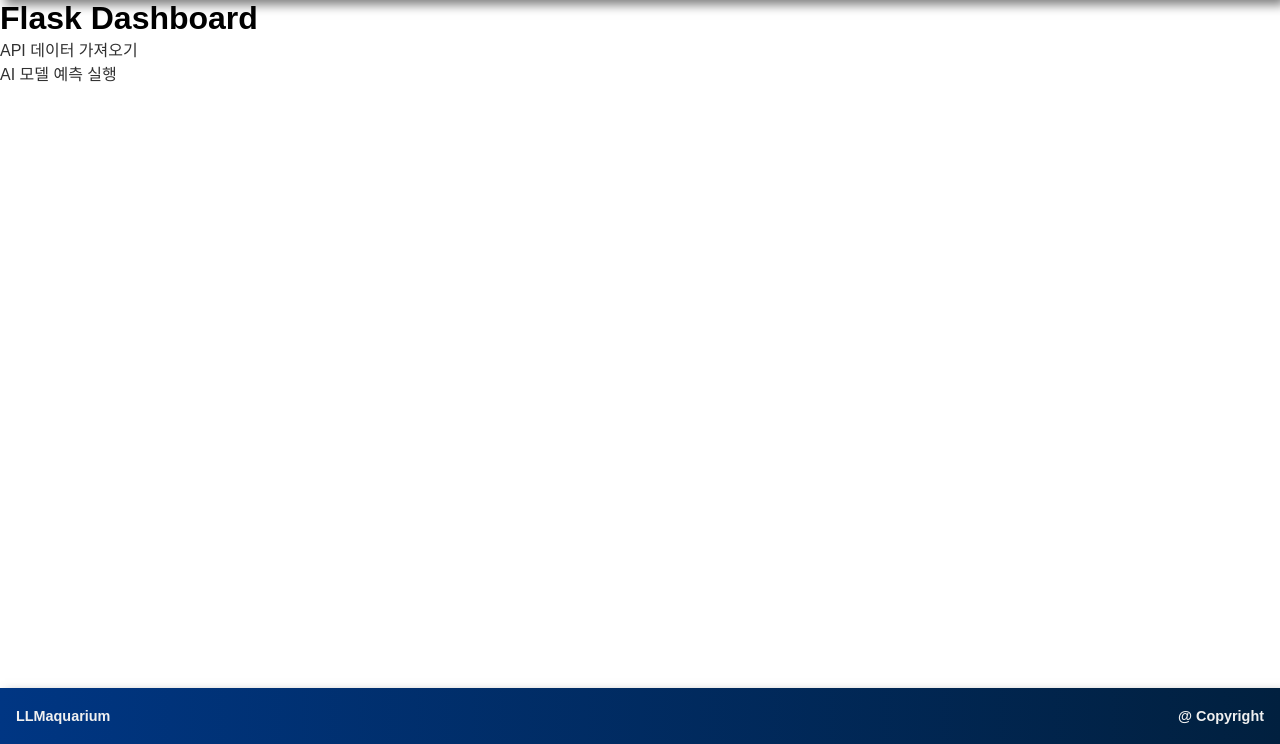
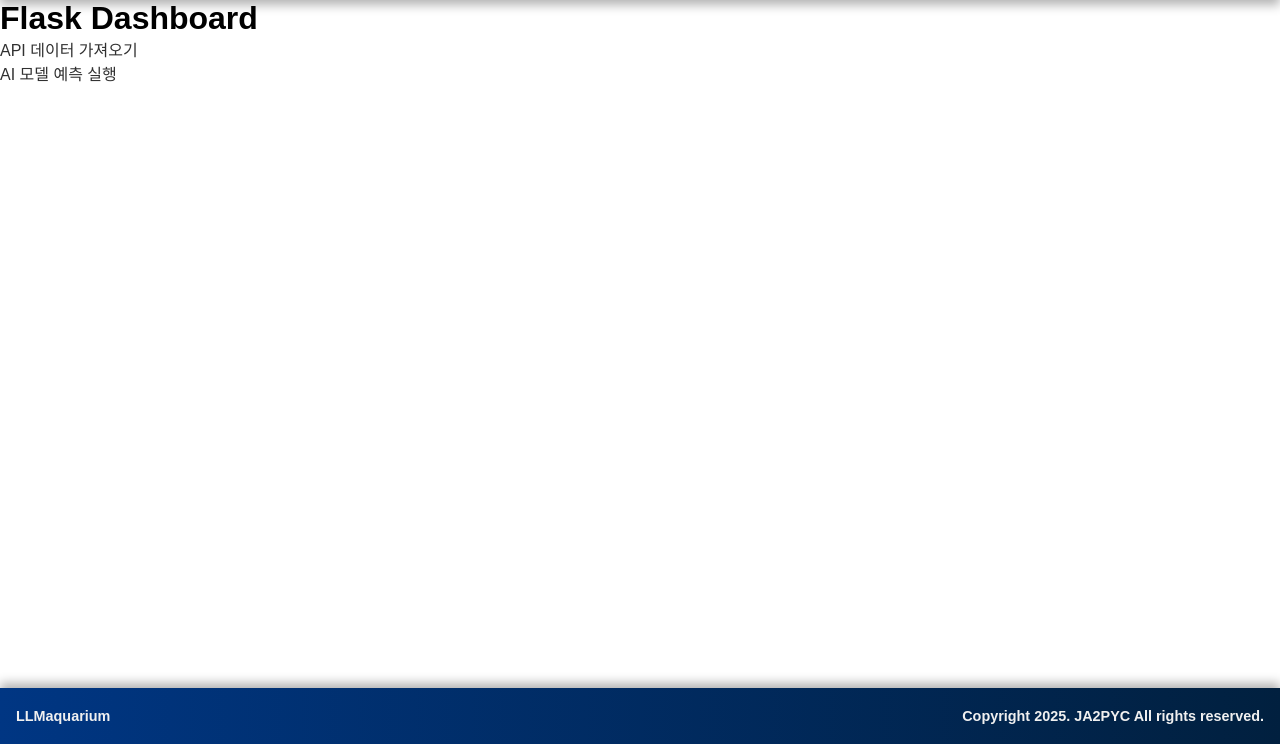
Before and after one commit to JA2PYC/ja2pyc_study_llama, a Flask app: page / in a window 1280 px wide. Shown: the part 56-800 px from the top of the page. Run offline with Flask 3, Linux system fonts and the light colour scheme; some libraries are stand-ins or nearby versions.

Commit message:
Footer Copyright

```diff
--- a/dashboard/static/css/footer.css
+++ b/dashboard/static/css/footer.css
@@ -2,7 +2,7 @@ footer {
     width: 100%;
     height: 3.5rem;
     background: linear-gradient(to left, #01203F, #003683);
-    box-shadow: 5px 5px 10px rgba(0,0,0, 0.5);
+    box-shadow: 0 -5px 10px rgba(0,0,0, 0.3);
     font-size: 0.9rem;
     font-weight: 600;
     color: #f0f0f0;
--- a/dashboard/static/css/header.css
+++ b/dashboard/static/css/header.css
@@ -2,7 +2,7 @@ header {
     width: 100%;
     height: 3.5rem;
     background: linear-gradient(to right, #01203F, #003683);
-    box-shadow: 5px 5px 10px rgba(0, 0, 0, 0.5);
+    box-shadow: 0 5px 10px rgba(0, 0, 0, 0.3);
     font-size: 1.5rem;
     font-weight: 600;
     color: #f0f0f0;
--- a/dashboard/templates/partials/footer.html
+++ b/dashboard/templates/partials/footer.html
@@ -4,6 +4,6 @@
             <a href="/">LLMaquarium</a>
         </div>
         <div class="footer_center"></div>
-        <div class="footer_right">@ Copyright </div>
+        <div class="footer_right">Copyright 2025. JA2PYC All rights reserved.</div>
     </div>
 </footer>
```
